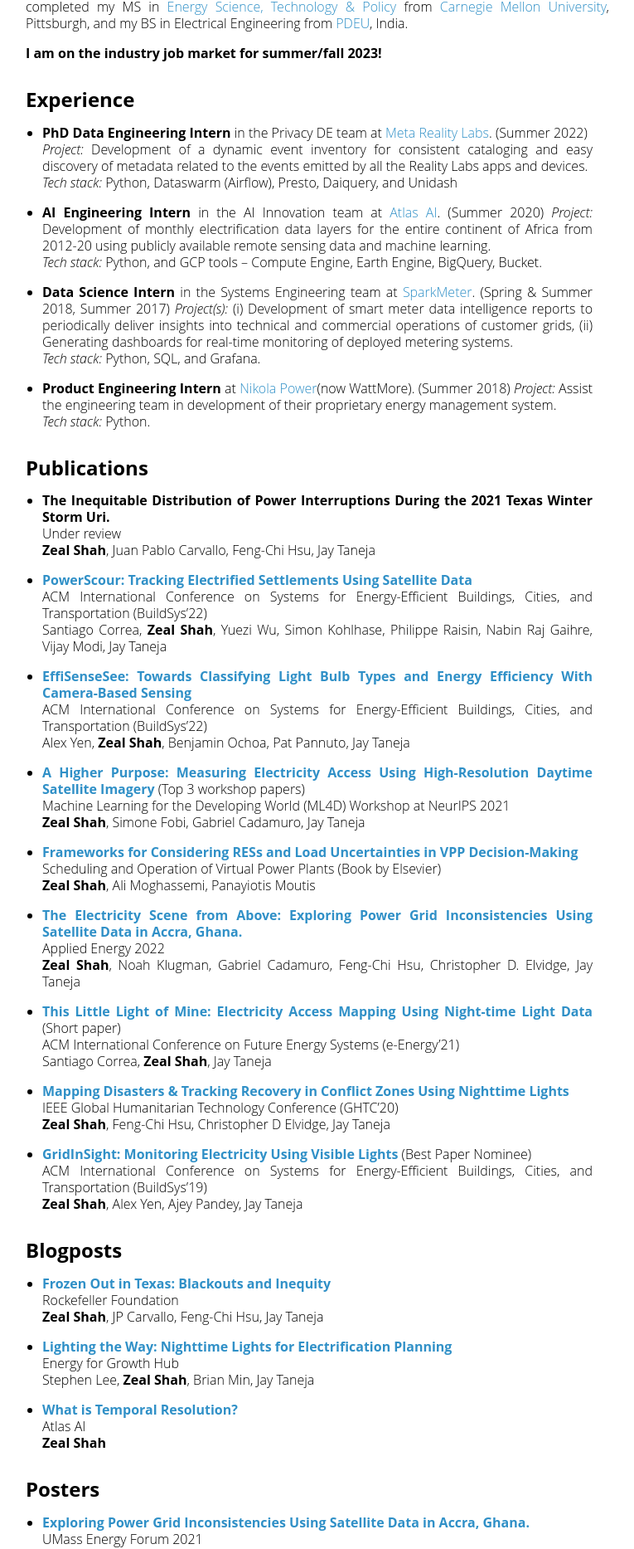
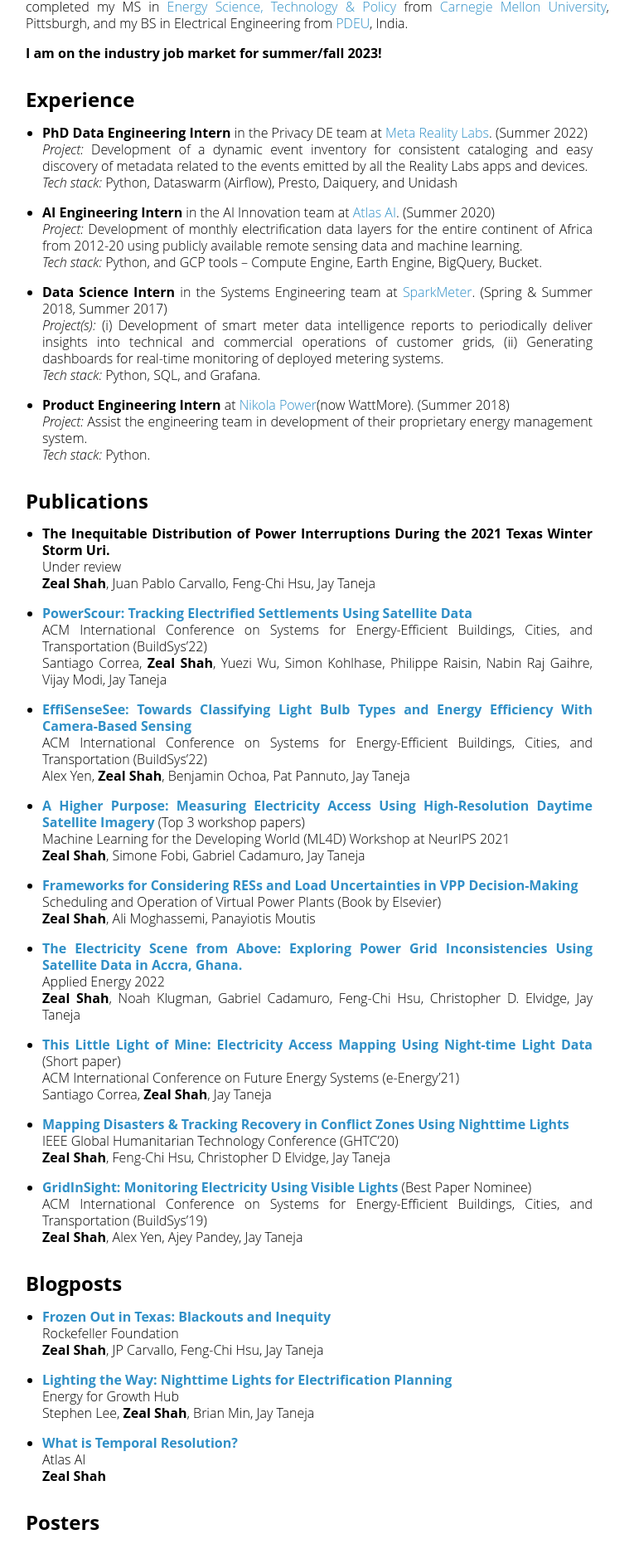
Before and after one commit to zealshah95/zealshah95.github.io, a Jekyll site: the page built from index.md, in a window 1280 px wide. Shown: the part 538-2405 px from the top of the page at 83% size, without its empty margins (257-1022 px from the left). Built offline with Jekyll 4.4.1, drawn with Linux system fonts in a browser that asks for light colours; our own code applies the rules of GitHub Pages for plain Markdown files.

Commit message:
corrected spacing issues

```diff
--- a/index.md
+++ b/index.md
@@ -21,16 +21,16 @@
 *Tech stack:* Python, Dataswarm (Airflow), Presto, Daiquery, and Unidash
 
 
-* **AI Engineering Intern** in the AI Innovation team at [Atlas AI](https://www.atlasai.co/). (Summer 2020)
+* **AI Engineering Intern** in the AI Innovation team at [Atlas AI](https://www.atlasai.co/). (Summer 2020)\\
 *Project:* Development of monthly electrification data layers for the entire continent of Africa from 2012-20 using publicly available remote sensing data and machine learning.\\
 *Tech stack:* Python, and GCP tools -- Compute Engine, Earth Engine, BigQuery, Bucket.
 
 
-* **Data Science Intern** in the Systems Engineering team at [SparkMeter](https://www.sparkmeter.io/). (Spring & Summer 2018, Summer 2017)
+* **Data Science Intern** in the Systems Engineering team at [SparkMeter](https://www.sparkmeter.io/). (Spring & Summer 2018, Summer 2017)\\
 *Project(s):* (i) Development of smart meter data intelligence reports to periodically deliver insights into technical and commercial operations of customer grids, (ii) Generating dashboards for real-time monitoring of deployed metering systems.\\
 *Tech stack:* Python, SQL, and Grafana.
 
-* **Product Engineering Intern** at [Nikola Power](https://www.wattmore.com/)(now WattMore). (Summer 2018)
+* **Product Engineering Intern** at [Nikola Power](https://www.wattmore.com/)(now WattMore). (Summer 2018) \\
 *Project:* Assist the engineering team in development of their proprietary energy management system.\\
 *Tech stack:* Python.
 
```
